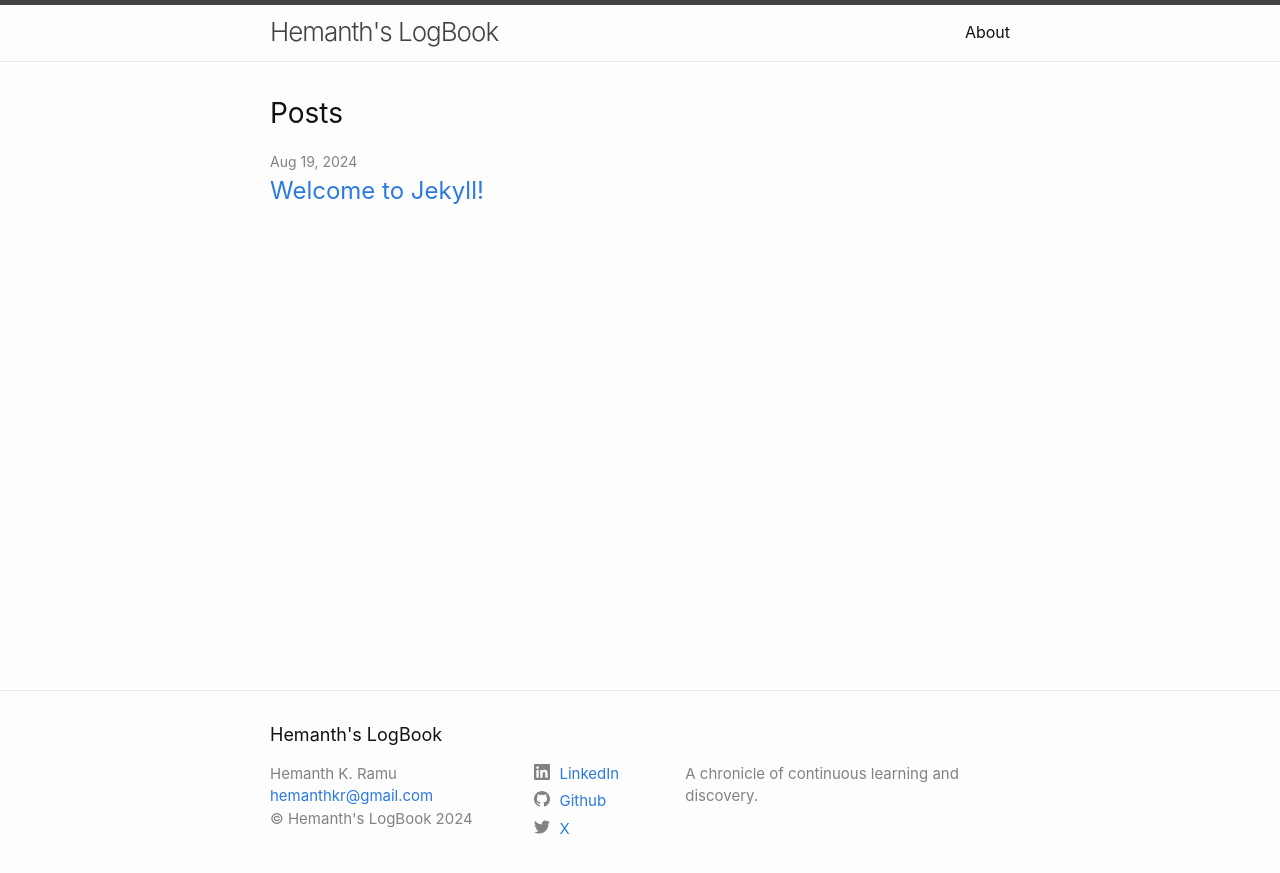
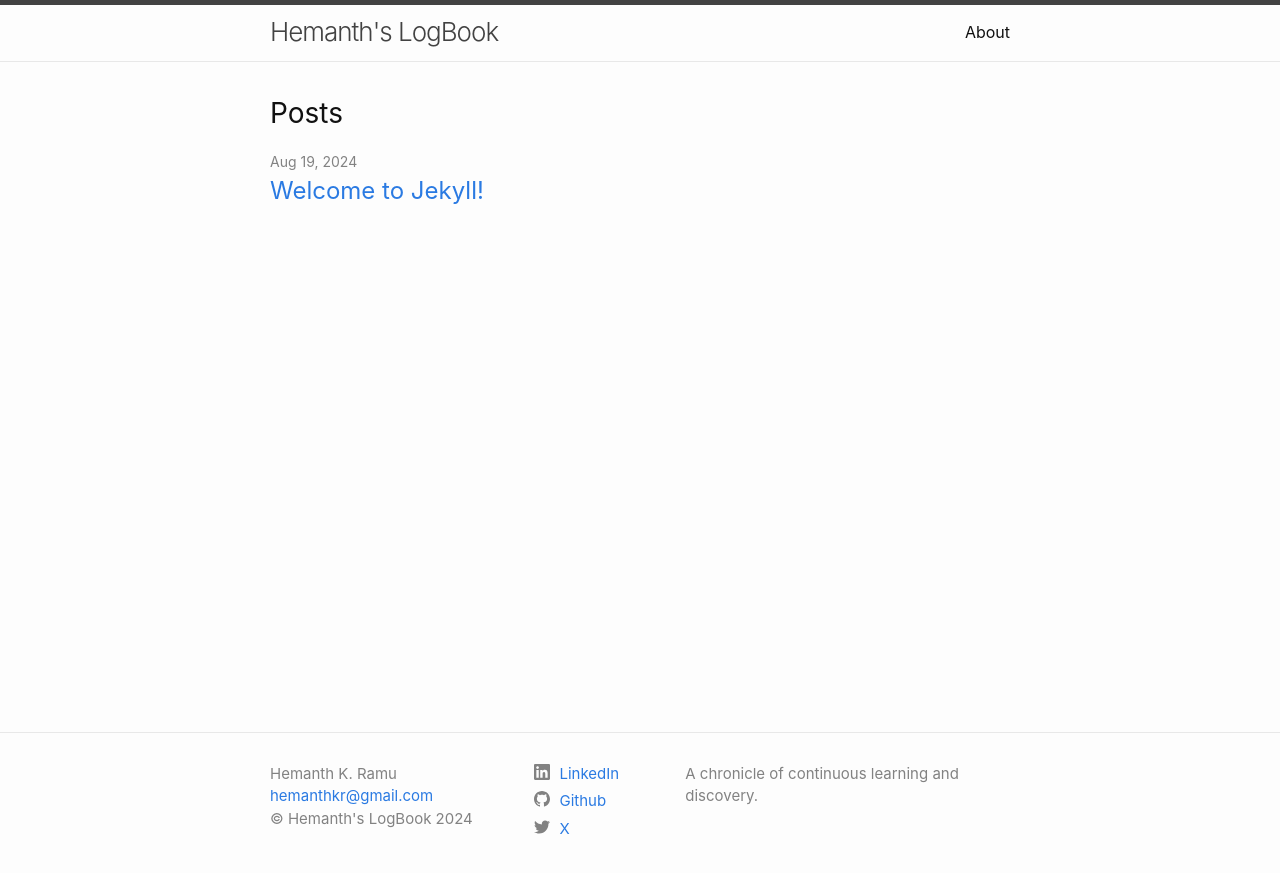
Before and after one commit to hemanthkr/old-jekyll-site, a Jekyll site: the page built from index.markdown, in a window 1280 px wide. Shown: the top 873 px of the page. Built offline with Jekyll 4.4.1, drawn with Linux system fonts in a browser that asks for light colours.

Commit message:
Updated Footer

```diff
--- a/_config.yml
+++ b/_config.yml
@@ -27,7 +27,7 @@ url: "https://hemanthkr.github.io/" # the base hostname & protocol for your site
 twitter_username: hemanthkr30
 github_username:  hemanthkr
 
-# Unused default fields from minima theme
+# Unused default fields from jekyll minima theme
 author: Hemanth K. Ramu
 linkedin_username: hemanth-kr
 
--- a/_includes/footer.html
+++ b/_includes/footer.html
@@ -3,7 +3,7 @@
 
   <div class="wrapper">
 
-    <h2 class="footer-heading">{{ site.title | escape }}</h2>
+    <!-- <h2 class="footer-heading">{{ site.title | escape }}</h2> -->
 
     <div class="footer-col-wrapper">
       <div class="footer-col footer-col-1">
```
